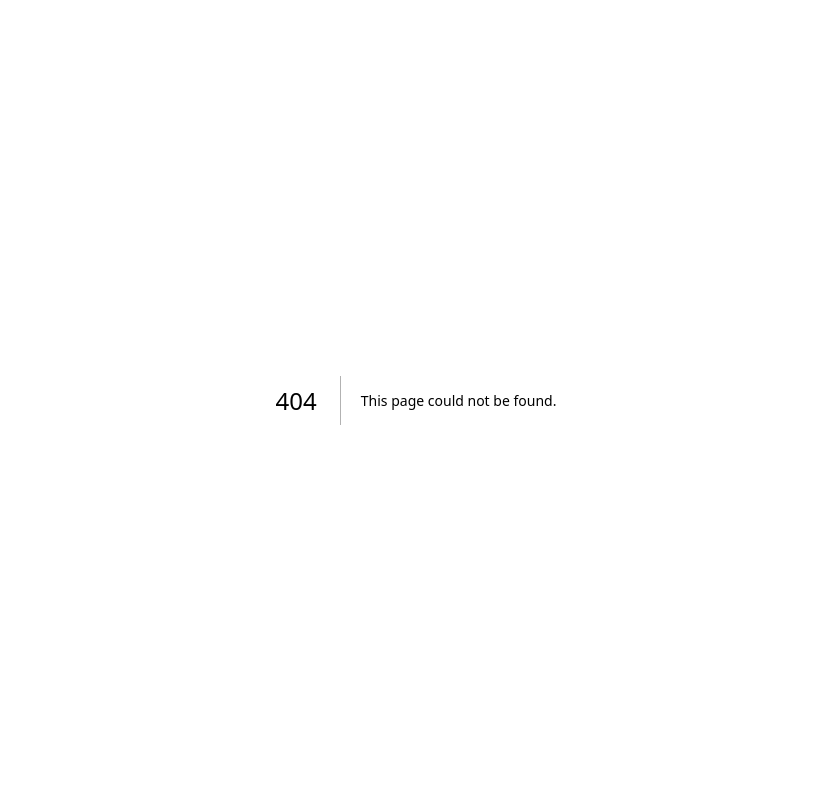
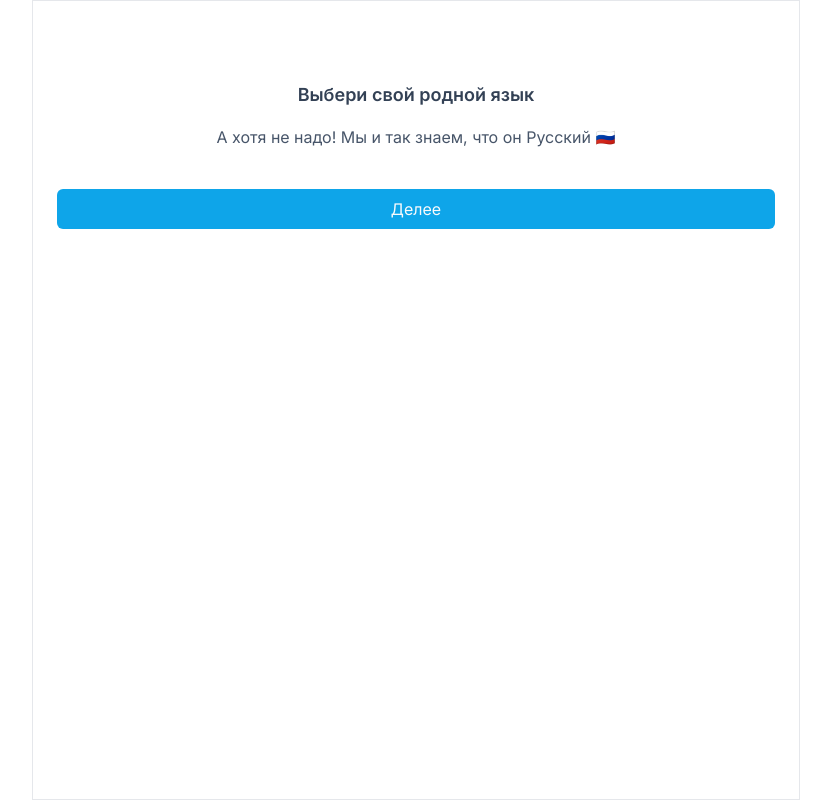
Before and after one commit to IDerevyansky/lang-app, a Next.js app: page /source-lang in a window 1280 px wide. Before the commit this address had no page. Shown: the whole page, without its empty margins (224-1055 px from the left). Built offline with nearby package versions, Linux system fonts and the light colour scheme.

Commit message:
add stage onboarding

```diff
--- /dev/null
+++ b/src/app/(onboarding)/source-lang/page.js
@@ -0,0 +1,17 @@
+import Image from "next/image";
+import Link from "next/link";
+
+export default function Home() {
+  return (
+    <main className="main center-content">
+
+      <div className="padding">
+        <h3>Выбери свой родной язык</h3>
+        <p>А хотя не надо! Мы и так знаем, что он Русский 🇷🇺</p>
+      </div>
+
+      <Link href="/target-lang" className="btn">Делее</Link>
+
+    </main>
+  );
+}
--- a/src/app/globals.css
+++ b/src/app/globals.css
@@ -37,6 +37,13 @@ h3{
   text-slate-700
 }
 
+h1{
+  @apply
+  text-3xl
+  font-semibold
+  text-slate-700
+}
+
 p{
   @apply
   text-base
--- a/src/app/page.js
+++ b/src/app/page.js
@@ -6,11 +6,11 @@ export default function Home() {
     <main className="main center-content">
 
       <div className="padding">
-        <h3>Выбери свой родной язык</h3>
-        <p>А хотя не надо! Мы и так знаем, что он Русский 🇷🇺</p>
+        <h1>Lingo</h1>
+        {/* <p>Learn easily and simply</p> */}
       </div>
 
-      <Link href="/target-lang" className="btn">Делее</Link>
+      {/* <Link href="/target-lang" className="btn">Делее</Link> */}
 
     </main>
   );
```
Also changed, not shown: src/app/(onboarding)/main-pg/page.js (renamed from src/app/main-pg/page.js), src/app/(onboarding)/target-lang/page.js (renamed from src/app/target-lang/page.js).
